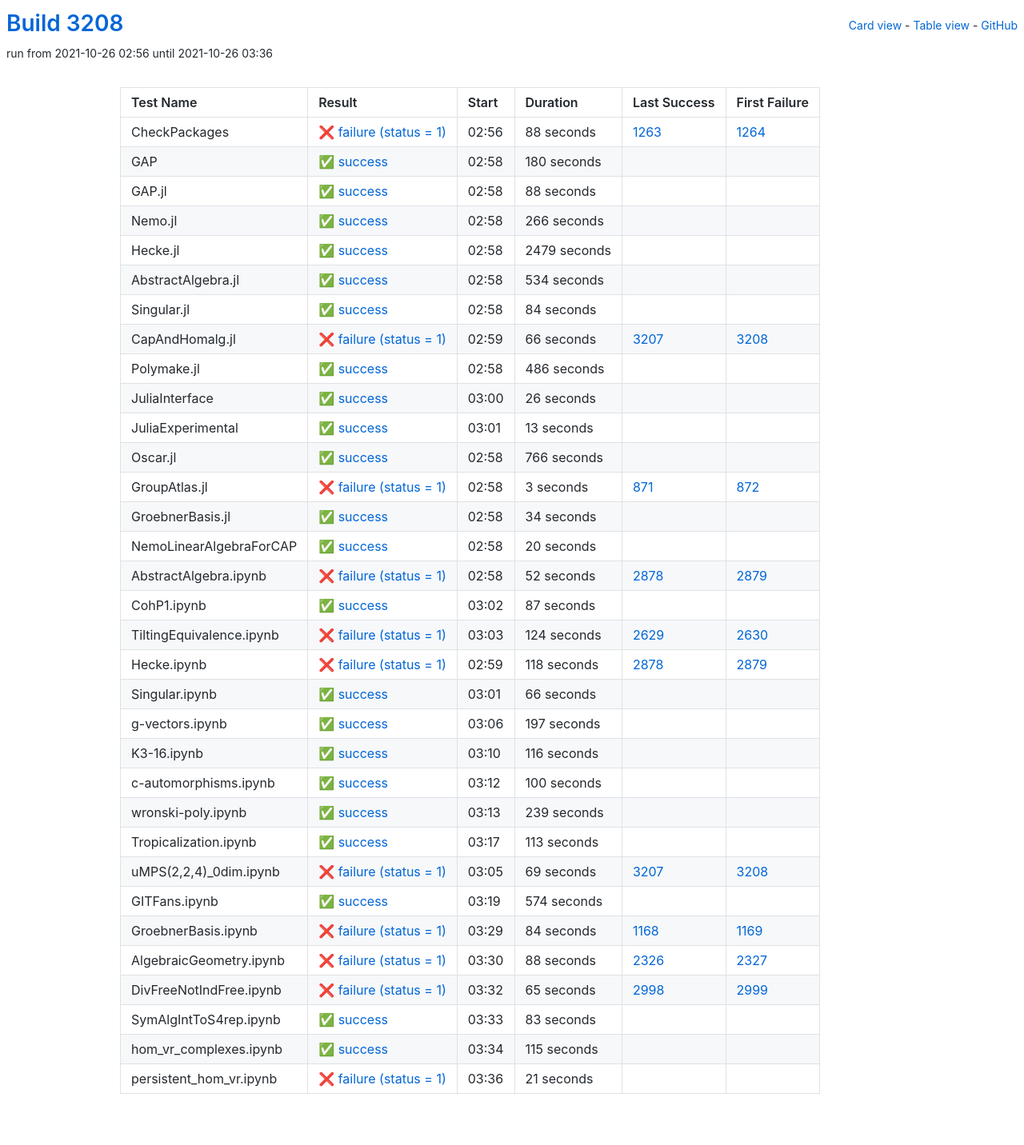
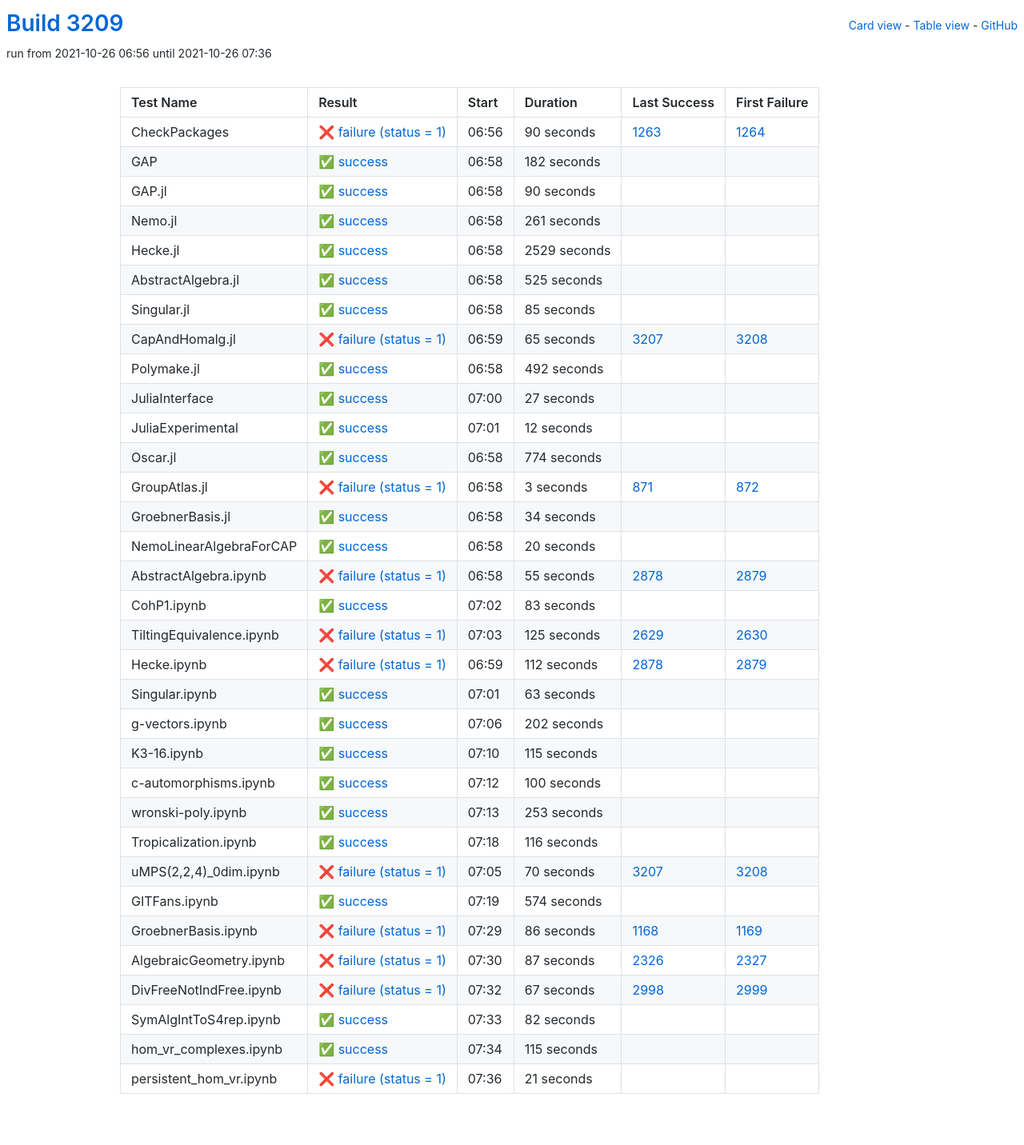
Before and after one commit to oscar-system/oscar-ci-status-stable, a Jekyll site: the page built from table.html, in a window 1280 px wide. Shown: the whole page at 80% size. Built offline with Jekyll 4.4.1, drawn with Linux system fonts in a browser that asks for light colours.

Commit message:
Build #3209

```diff
--- a/_data/ci.yml
+++ b/_data/ci.yml
@@ -1,6 +1,6 @@
 ---
-build: 3208
-build_url: https://oscarci.mathematik.uni-kl.de/job/oscar-stable/3208/
+build: 3209
+build_url: https://oscarci.mathematik.uni-kl.de/job/oscar-stable/3209/
 job: oscar-stable
 organization: oscar-system
 repo: oscar-ci-status-stable
@@ -8,152 +8,152 @@ repourl: https://github.com/oscar-system/oscar-ci-status-stable
 tests:
 - name: CheckPackages
   id: checkpackages
-  log: https://oscarci.mathematik.uni-kl.de/job/oscar-stable/3208/artifact/logs/build-3208/CheckPackages.log
-  start: 2021-10-26 02:56
+  log: https://oscarci.mathematik.uni-kl.de/job/oscar-stable/3209/artifact/logs/build-3209/CheckPackages.log
+  start: 2021-10-26 06:56
   success: false
   exitcode: 1
   status: failure
-  duration: 88
+  duration: 90
   last_success: 1263
   last_success_url: https://oscarci.mathematik.uni-kl.de/job/oscar-stable/1263/
   first_failure: 1264
   first_failure_url: https://oscarci.mathematik.uni-kl.de/job/oscar-stable/1264/
 - name: GAP
   id: gap
-  log: https://oscarci.mathematik.uni-kl.de/job/oscar-stable/3208/artifact/logs/build-3208/GAP.log
-  start: 2021-10-26 02:58
+  log: https://oscarci.mathematik.uni-kl.de/job/oscar-stable/3209/artifact/logs/build-3209/GAP.log
+  start: 2021-10-26 06:58
   success: true
   exitcode: 0
   status: success
-  duration: 180
+  duration: 182
   last_success: false
   last_success_url:
   first_failure: false
   first_failure_url:
 - name: GAP.jl
   id: gap-jl
-  log: https://oscarci.mathematik.uni-kl.de/job/oscar-stable/3208/artifact/logs/build-3208/GAP.jl.log
-  start: 2021-10-26 02:58
+  log: https://oscarci.mathematik.uni-kl.de/job/oscar-stable/3209/artifact/logs/build-3209/GAP.jl.log
+  start: 2021-10-26 06:58
   success: true
   exitcode: 0
   status: success
-  duration: 88
+  duration: 90
   last_success: false
   last_success_url:
   first_failure: false
   first_failure_url:
 - name: Nemo.jl
   id: nemo-jl
-  log: https://oscarci.mathematik.uni-kl.de/job/oscar-stable/3208/artifact/logs/build-3208/Nemo.jl.log
-  start: 2021-10-26 02:58
+  log: https://oscarci.mathematik.uni-kl.de/job/oscar-stable/3209/artifact/logs/build-3209/Nemo.jl.log
+  start: 2021-10-26 06:58
   success: true
   exitcode: 0
   status: success
-  duration: 266
+  duration: 261
   last_success: false
   last_success_url:
   first_failure: false
   first_failure_url:
 - name: Hecke.jl
   id: hecke-jl
-  log: https://oscarci.mathematik.uni-kl.de/job/oscar-stable/3208/artifact/logs/build-3208/Hecke.jl.log
-  start: 2021-10-26 02:58
+  log: https://oscarci.mathematik.uni-kl.de/job/oscar-stable/3209/artifact/logs/build-3209/Hecke.jl.log
+  start: 2021-10-26 06:58
   success: true
   exitcode: 0
   status: success
-  duration: 2479
+  duration: 2529
   last_success: false
   last_success_url:
   first_failure: false
   first_failure_url:
 - name: AbstractAlgebra.jl
   id: abstractalgebra-jl
-  log: https://oscarci.mathematik.uni-kl.de/job/oscar-stable/3208/artifact/logs/build-3208/AbstractAlgebra.jl.log
-  start: 2021-10-26 02:58
+  log: https://oscarci.mathematik.uni-kl.de/job/oscar-stable/3209/artifact/logs/build-3209/AbstractAlgebra.jl.log
+  start: 2021-10-26 06:58
   success: true
   exitcode: 0
   status: success
-  duration: 534
+  duration: 525
   last_success: false
   last_success_url:
   first_failure: false
   first_failure_url:
 - name: Singular.jl
   id: singular-jl
-  log: https://oscarci.mathematik.uni-kl.de/job/oscar-stable/3208/artifact/logs/build-3208/Singular.jl.log
-  start: 2021-10-26 02:58
+  log: https://oscarci.mathematik.uni-kl.de/job/oscar-stable/3209/artifact/logs/build-3209/Singular.jl.log
+  start: 2021-10-26 06:58
   success: true
   exitcode: 0
   status: success
-  duration: 84
+  duration: 85
   last_success: false
   last_success_url:
   first_failure: false
   first_failure_url:
 - name: CapAndHomalg.jl
   id: capandhomalg-jl
-  log: https://oscarci.mathematik.uni-kl.de/job/oscar-stable/3208/artifact/logs/build-3208/CapAndHomalg.jl.log
-  start: 2021-10-26 02:59
+  log: https://oscarci.mathematik.uni-kl.de/job/oscar-stable/3209/artifact/logs/build-3209/CapAndHomalg.jl.log
+  start: 2021-10-26 06:59
   success: false
   exitcode: 1
   status: failure
-  duration: 66
+  duration: 65
   last_success: 3207
   last_success_url: https://oscarci.mathematik.uni-kl.de/job/oscar-stable/3207/
   first_failure: 3208
   first_failure_url: https://oscarci.mathematik.uni-kl.de/job/oscar-stable/3208/
 - name: Polymake.jl
   id: polymake-jl
-  log: https://oscarci.mathematik.uni-kl.de/job/oscar-stable/3208/artifact/logs/build-3208/Polymake.jl.log
-  start: 2021-10-26 02:58
+  log: https://oscarci.mathematik.uni-kl.de/job/oscar-stable/3209/artifact/logs/build-3209/Polymake.jl.log
+  start: 2021-10-26 06:58
   success: true
   exitcode: 0
   status: success
-  duration: 486
+  duration: 492
   last_success: false
   last_success_url:
   first_failure: false
   first_failure_url:
 - name: JuliaInterface
   id: juliainterface
-  log: https://oscarci.mathematik.uni-kl.de/job/oscar-stable/3208/artifact/logs/build-3208/JuliaInterface.log
-  start: 2021-10-26 03:00
+  log: https://oscarci.mathematik.uni-kl.de/job/oscar-stable/3209/artifact/logs/build-3209/JuliaInterface.log
+  start: 2021-10-26 07:00
   success: true
   exitcode: 0
   status: success
-  duration: 26
+  duration: 27
   last_success: false
   last_success_url:
   first_failure: false
   first_failure_url:
 - name: JuliaExperimental
   id: juliaexperimental
-  log: https://oscarci.mathematik.uni-kl.de/job/oscar-stable/3208/artifact/logs/build-3208/JuliaExperimental.log
-  start: 2021-10-26 03:01
+  log: https://oscarci.mathematik.uni-kl.de/job/oscar-stable/3209/artifact/logs/build-3209/JuliaExperimental.log
+  start: 2021-10-26 07:01
   success: true
   exitcode: 0
   status: success
-  duration: 13
+  duration: 12
   last_success: false
   last_success_url:
   first_failure: false
   first_failure_url:
 - name: Oscar.jl
   id: oscar-jl
-  log: https://oscarci.mathematik.uni-kl.de/job/oscar-stable/3208/artifact/logs/build-3208/Oscar.jl.log
-  start: 2021-10-26 02:58
+  log: https://oscarci.mathematik.uni-kl.de/job/oscar-stable/3209/artifact/logs/build-3209/Oscar.jl.log
+  start: 2021-10-26 06:58
   success: true
   exitcode: 0
   status: success
-  duration: 766
+  duration: 774
   last_success: false
   last_success_url:
   first_failure: false
   first_failure_url:
 - name: GroupAtlas.jl
   id: groupatlas-jl
-  log: https://oscarci.mathematik.uni-kl.de/job/oscar-stable/3208/artifact/logs/build-3208/GroupAtlas.jl.log
-  start: 2021-10-26 02:58
+  log: https://oscarci.mathematik.uni-kl.de/job/oscar-stable/3209/artifact/logs/build-3209/GroupAtlas.jl.log
+  start: 2021-10-26 06:58
   success: false
   exitcode: 1
   status: failure
@@ -164,8 +164,8 @@ tests:
   first_failure_url: https://oscarci.mathematik.uni-kl.de/job/oscar-stable/872/
 - name: GroebnerBasis.jl
   id: groebnerbasis-jl
-  log: https://oscarci.mathematik.uni-kl.de/job/oscar-stable/3208/artifact/logs/build-3208/GroebnerBasis.jl.log
-  start: 2021-10-26 02:58
+  log: https://oscarci.mathematik.uni-kl.de/job/oscar-stable/3209/artifact/logs/build-3209/GroebnerBasis.jl.log
+  start: 2021-10-26 06:58
   success: true
   exitcode: 0
   status: success
@@ -176,8 +176,8 @@ tests:
   first_failure_url:
 - name: NemoLinearAlgebraForCAP
   id: nemolinearalgebraforcap
-  log: https://oscarci.mathematik.uni-kl.de/job/oscar-stable/3208/artifact/logs/build-3208/NemoLinearAlgebraForCAP.log
-  start: 2021-10-26 02:58
+  log: https://oscarci.mathematik.uni-kl.de/job/oscar-stable/3209/artifact/logs/build-3209/NemoLinearAlgebraForCAP.log
+  start: 2021-10-26 06:58
   success: true
   exitcode: 0
   status: success
@@ -188,92 +188,92 @@ tests:
   first_failure_url:
 - name: AbstractAlgebra.ipynb
   id: abstractalgebra-ipynb
-  log: https://oscarci.mathematik.uni-kl.de/job/oscar-stable/3208/artifact/logs/build-3208/AbstractAlgebra.ipynb.log
-  start: 2021-10-26 02:58
+  log: https://oscarci.mathematik.uni-kl.de/job/oscar-stable/3209/artifact/logs/build-3209/AbstractAlgebra.ipynb.log
+  start: 2021-10-26 06:58
   success: false
   exitcode: 1
   status: failure
-  duration: 52
+  duration: 55
   last_success: 2878
   last_success_url: https://oscarci.mathematik.uni-kl.de/job/oscar-stable/2878/
   first_failure: 2879
   first_failure_url: https://oscarci.mathematik.uni-kl.de/job/oscar-stable/2879/
 - name: CohP1.ipynb
   id: cohp1-ipynb
-  log: https://oscarci.mathematik.uni-kl.de/job/oscar-stable/3208/artifact/logs/build-3208/CohP1.ipynb.log
-  start: 2021-10-26 03:02
+  log: https://oscarci.mathematik.uni-kl.de/job/oscar-stable/3209/artifact/logs/build-3209/CohP1.ipynb.log
+  start: 2021-10-26 07:02
   success: true
   exitcode: 0
   status: success
-  duration: 87
+  duration: 83
   last_success: false
   last_success_url:
   first_failure: false
   first_failure_url:
 - name: TiltingEquivalence.ipynb
   id: tiltingequivalence-ipynb
-  log: https://oscarci.mathematik.uni-kl.de/job/oscar-stable/3208/artifact/logs/build-3208/TiltingEquivalence.ipynb.log
-  start: 2021-10-26 03:03
+  log: https://oscarci.mathematik.uni-kl.de/job/oscar-stable/3209/artifact/logs/build-3209/TiltingEquivalence.ipynb.log
+  start: 2021-10-26 07:03
   success: false
   exitcode: 1
   status: failure
-  duration: 124
+  duration: 125
   last_success: 2629
   last_success_url: https://oscarci.mathematik.uni-kl.de/job/oscar-stable/2629/
   first_failure: 2630
   first_failure_url: https://oscarci.mathematik.uni-kl.de/job/oscar-stable/2630/
 - name: Hecke.ipynb
   id: hecke-ipynb
-  log: https://oscarci.mathematik.uni-kl.de/job/oscar-stable/3208/artifact/logs/build-3208/Hecke.ipynb.log
-  start: 2021-10-26 02:59
+  log: https://oscarci.mathematik.uni-kl.de/job/oscar-stable/3209/artifact/logs/build-3209/Hecke.ipynb.log
+  start: 2021-10-26 06:59
   success: false
   exitcode: 1
   status: failure
-  duration: 118
+  duration: 112
   last_success: 2878
   last_success_url: https://oscarci.mathematik.uni-kl.de/job/oscar-stable/2878/
   first_failure: 2879
   first_failure_url: https://oscarci.mathematik.uni-kl.de/job/oscar-stable/2879/
 - name: Singular.ipynb
   id: singular-ipynb
-  log: https://oscarci.mathematik.uni-kl.de/job/oscar-stable/3208/artifact/logs/build-3208/Singular.ipynb.log
-  start: 2021-10-26 03:01
+  log: https://oscarci.mathematik.uni-kl.de/job/oscar-stable/3209/artifact/logs/build-3209/Singular.ipynb.log
+  start: 2021-10-26 07:01
   success: true
   exitcode: 0
   status: success
-  duration: 66
+  duration: 63
   last_success: false
   last_success_url:
   first_failure: false
   first_failure_url:
 - name: g-vectors.ipynb
   id: g-vectors-ipynb
-  log: https://oscarci.mathematik.uni-kl.de/job/oscar-stable/3208/artifact/logs/build-3208/g-vectors.ipynb.log
-  start: 2021-10-26 03:06
+  log: https://oscarci.mathematik.uni-kl.de/job/oscar-stable/3209/artifact/logs/build-3209/g-vectors.ipynb.log
+  start: 2021-10-26 07:06
   success: true
   exitcode: 0
   status: success
-  duration: 197
+  duration: 202
   last_success: false
   last_success_url:
   first_failure: false
   first_failure_url:
 - name: K3-16.ipynb
   id: k3-16-ipynb
-  log: https://oscarci.mathematik.uni-kl.de/job/oscar-stable/3208/artifact/logs/build-3208/K3-16.ipynb.log
-  start: 2021-10-26 03:10
+  log: https://oscarci.mathematik.uni-kl.de/job/oscar-stable/3209/artifact/logs/build-3209/K3-16.ipynb.log
+  start: 2021-10-26 07:10
   success: true
   exitcode: 0
   status: success
-  duration: 116
+  duration: 115
   last_success: false
   last_success_url:
   first_failure: false
   first_failure_url:
 - name: c-automorphisms.ipynb
   id: c-automorphisms-ipynb
-  log: https://oscarci.mathematik.uni-kl.de/job/oscar-stable/3208/artifact/logs/build-3208/c-automorphisms.ipynb.log
-  start: 2021-10-26 03:12
+  log: https://oscarci.mathematik.uni-kl.de/job/oscar-stable/3209/artifact/logs/build-3209/c-automorphisms.ipynb.log
+  start: 2021-10-26 07:12
   success: true
   exitcode: 0
   status: success
@@ -284,44 +284,44 @@ tests:
   first_failure_url:
 - name: wronski-poly.ipynb
   id: wronski-poly-ipynb
-  log: https://oscarci.mathematik.uni-kl.de/job/oscar-stable/3208/artifact/logs/build-3208/wronski-poly.ipynb.log
-  start: 2021-10-26 03:13
+  log: https://oscarci.mathematik.uni-kl.de/job/oscar-stable/3209/artifact/logs/build-3209/wronski-poly.ipynb.log
+  start: 2021-10-26 07:13
   success: true
   exitcode: 0
   status: success
-  duration: 239
+  duration: 253
   last_success: false
   last_success_url:
   first_failure: false
   first_failure_url:
 - name: Tropicalization.ipynb
   id: tropicalization-ipynb
-  log: https://oscarci.mathematik.uni-kl.de/job/oscar-stable/3208/artifact/logs/build-3208/Tropicalization.ipynb.log
-  start: 2021-10-26 03:17
+  log: https://oscarci.mathematik.uni-kl.de/job/oscar-stable/3209/artifact/logs/build-3209/Tropicalization.ipynb.log
+  start: 2021-10-26 07:18
   success: true
   exitcode: 0
   status: success
-  duration: 113
+  duration: 116
   last_success: false
   last_success_url:
   first_failure: false
   first_failure_url:
 - name: uMPS(2,2,4)_0dim.ipynb
   id: umps-2-2-4-0dim-ipynb
-  log: https://oscarci.mathematik.uni-kl.de/job/oscar-stable/3208/artifact/logs/build-3208/uMPS-2-2-4-_0dim.ipynb.log
-  start: 2021-10-26 03:05
+  log: https://oscarci.mathematik.uni-kl.de/job/oscar-stable/3209/artifact/logs/build-3209/uMPS-2-2-4-_0dim.ipynb.log
+  start: 2021-10-26 07:05
   success: false
   exitcode: 1
   status: failure
-  duration: 69
+  duration: 70
   last_success: 3207
   last_success_url: https://oscarci.mathematik.uni-kl.de/job/oscar-stable/3207/
   first_failure: 3208
   first_failure_url: https://oscarci.mathematik.uni-kl.de/job/oscar-stable/3208/
 - name: GITFans.ipynb
   id: gitfans-ipynb
-  log: https://oscarci.mathematik.uni-kl.de/job/oscar-stable/3208/artifact/logs/build-3208/GITFans.ipynb.log
-  start: 2021-10-26 03:19
+  log: https://oscarci.mathematik.uni-kl.de/job/oscar-stable/3209/artifact/logs/build-3209/GITFans.ipynb.log
+  start: 2021-10-26 07:19
   success: true
   exitcode: 0
   status: success
@@ -332,56 +332,56 @@ tests:
   first_failure_url:
 - name: GroebnerBasis.ipynb
   id: groebnerbasis-ipynb
-  log: https://oscarci.mathematik.uni-kl.de/job/oscar-stable/3208/artifact/logs/build-3208/GroebnerBasis.ipynb.log
-  start: 2021-10-26 03:29
+  log: https://oscarci.mathematik.uni-kl.de/job/oscar-stable/3209/artifact/logs/build-3209/GroebnerBasis.ipynb.log
+  start: 2021-10-26 07:29
   success: false
   exitcode: 1
   status: failure
-  duration: 84
+  duration: 86
   last_success: 1168
   last_success_url: https://oscarci.mathematik.uni-kl.de/job/oscar-stable/1168/
   first_failure: 1169
   first_failure_url: https://oscarci.mathematik.uni-kl.de/job/oscar-stable/1169/
 - name: AlgebraicGeometry.ipynb
   id: algebraicgeometry-ipynb
-  log: https://oscarci.mathematik.uni-kl.de/job/oscar-stable/3208/artifact/logs/build-3208/AlgebraicGeometry.ipynb.log
-  start: 2021-10-26 03:30
+  log: https://oscarci.mathematik.uni-kl.de/job/oscar-stable/3209/artifact/logs/build-3209/AlgebraicGeometry.ipynb.log
+  start: 2021-10-26 07:30
   success: false
   exitcode: 1
   status: failure
-  duration: 88
+  duration: 87
   last_success: 2326
   last_success_url: https://oscarci.mathematik.uni-kl.de/job/oscar-stable/2326/
   first_failure: 2327
   first_failure_url: https://oscarci.mathematik.uni-kl.de/job/oscar-stable/2327/
 - name: DivFreeNotIndFree.ipynb
   id: divfreenotindfree-ipynb
-  log: https://oscarci.mathematik.uni-kl.de/job/oscar-stable/3208/artifact/logs/build-3208/DivFreeNotIndFree.ipynb.log
-  start: 2021-10-26 03:32
+  log: https://oscarci.mathematik.uni-kl.de/job/oscar-stable/3209/artifact/logs/build-3209/DivFreeNotIndFree.ipynb.log
+  start: 2021-10-26 07:32
   success: false
   exitcode: 1
   status: failure
-  duration: 65
+  duration: 67
   last_success: 2998
   last_success_url: https://oscarci.mathematik.uni-kl.de/job/oscar-stable/2998/
   first_failure: 2999
   first_failure_url: https://oscarci.mathematik.uni-kl.de/job/oscar-stable/2999/
 - name: SymAlgIntToS4rep.ipynb
   id: symalginttos4rep-ipynb
-  log: https://oscarci.mathematik.uni-kl.de/job/oscar-stable/3208/artifact/logs/build-3208/SymAlgIntToS4rep.ipynb.log
-  start: 2021-10-26 03:33
+  log: https://oscarci.mathematik.uni-kl.de/job/oscar-stable/3209/artifact/logs/build-3209/SymAlgIntToS4rep.ipynb.log
+  start: 2021-10-26 07:33
   success: true
   exitcode: 0
   status: success
-  duration: 83
+  duration: 82
   last_success: false
   last_success_url:
   first_failure: false
   first_failure_url:
 - name: hom_vr_complexes.ipynb
   id: hom-vr-complexes-ipynb
-  log: https://oscarci.mathematik.uni-kl.de/job/oscar-stable/3208/artifact/logs/build-3208/hom_vr_complexes.ipynb.log
-  start: 2021-10-26 03:34
+  log: https://oscarci.mathematik.uni-kl.de/job/oscar-stable/3209/artifact/logs/build-3209/hom_vr_complexes.ipynb.log
+  start: 2021-10-26 07:34
   success: true
   exitcode: 0
   status: success
@@ -392,8 +392,8 @@ tests:
   first_failure_url:
 - name: persistent_hom_vr.ipynb
   id: persistent-hom-vr-ipynb
-  log: https://oscarci.mathematik.uni-kl.de/job/oscar-stable/3208/artifact/logs/build-3208/persistent_hom_vr.ipynb.log
-  start: 2021-10-26 03:36
+  log: https://oscarci.mathematik.uni-kl.de/job/oscar-stable/3209/artifact/logs/build-3209/persistent_hom_vr.ipynb.log
+  start: 2021-10-26 07:36
   success: false
   exitcode: 1
   status: failure
```
Also changed, not shown: README.md.
